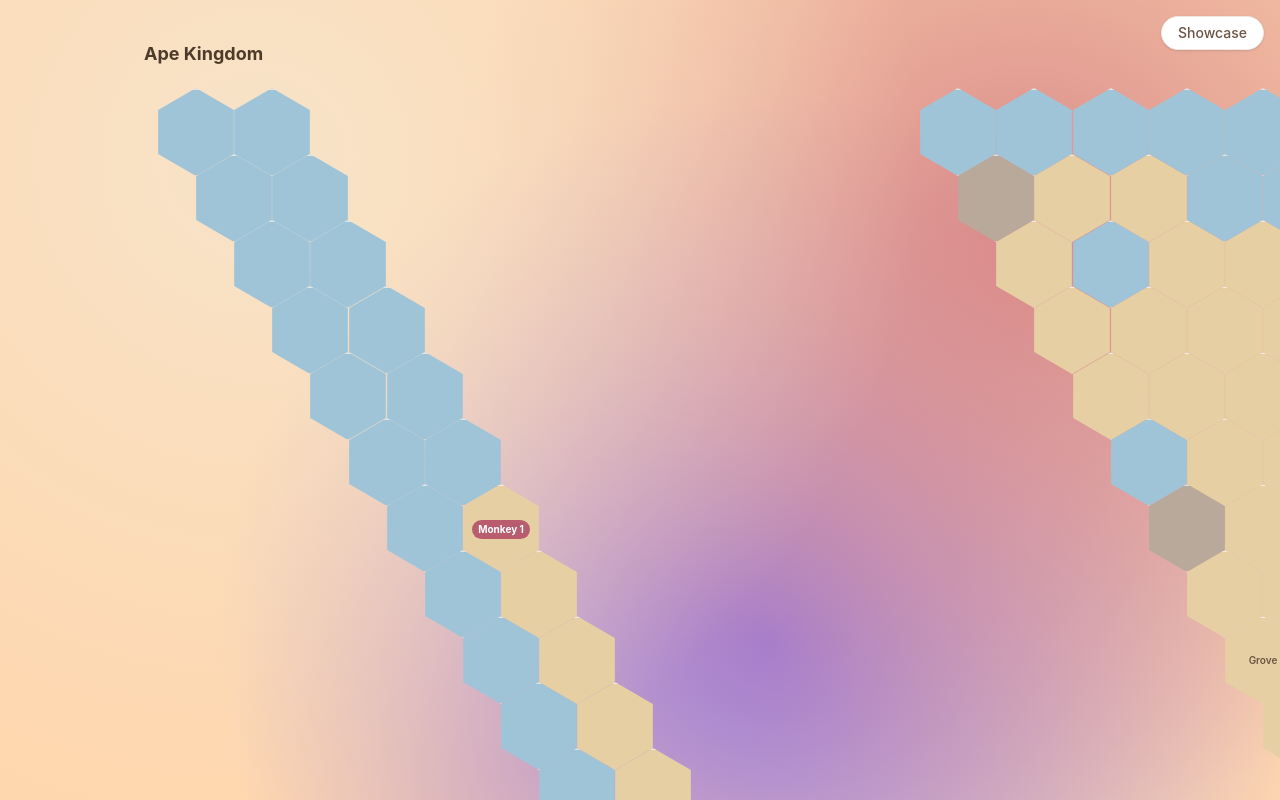
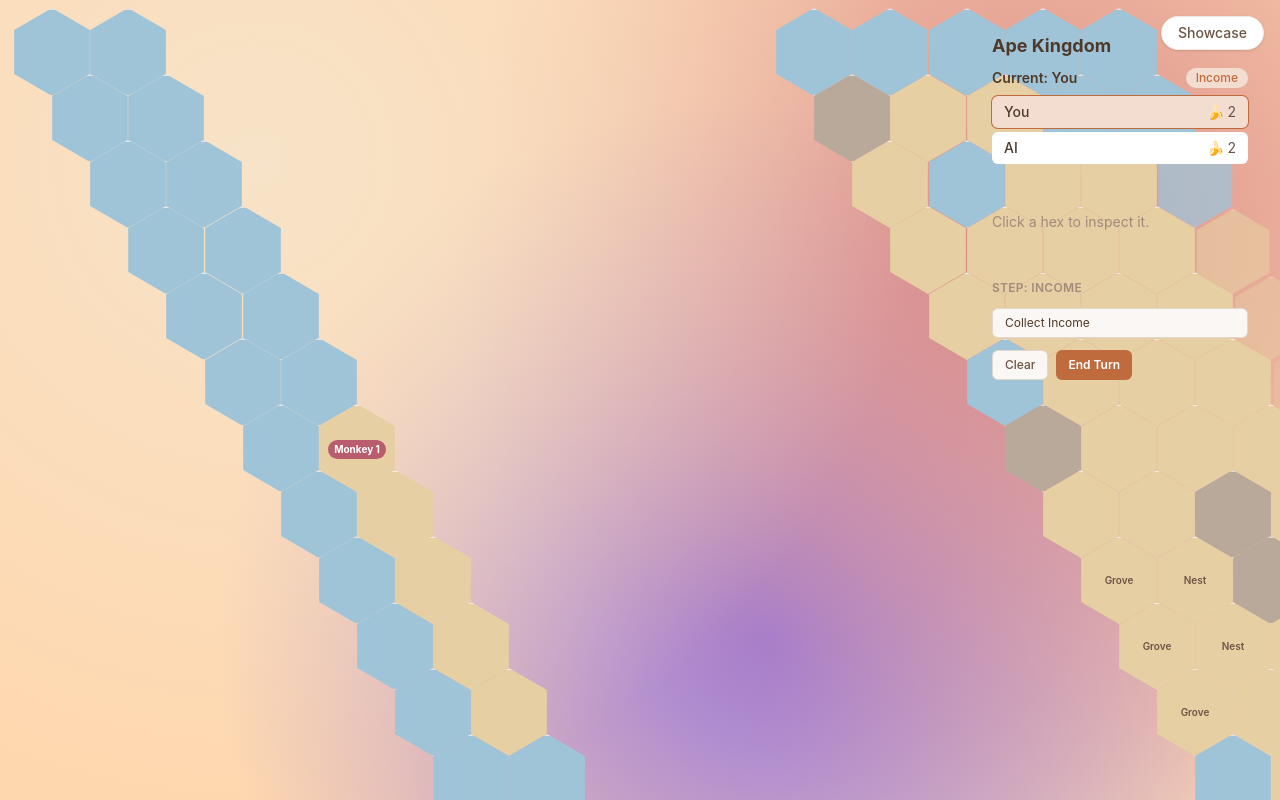
Before and after one commit to AntonLapshin/ape-kingdom, a React (Vite) app: page / in a window 1280 px wide. Built offline with nearby package versions, Linux system fonts and the light colour scheme.

Commit message:
Add full-screen game board that fills viewport (#74) (#77)
Closes #74

```diff
--- a/src/ui/components/PlayableGame.tsx
+++ b/src/ui/components/PlayableGame.tsx
@@ -13,7 +13,7 @@ export interface PlayableGameProps {
 }
 
 /**
- * Playable game screen (M4-T3, extended for M10-T1).
+ * Playable game screen (M4-T3, extended for M10 & M11-T1).
  *
  * The thin composition layer that wires the `useGameSession` view model to
  * the dumb board / action / status components. It owns no game rules — every
@@ -34,6 +34,13 @@ export interface PlayableGameProps {
  *  - uses the thin `useZoom` view model to track the map's zoom scale; and
  *  - mounts a `wheel` listener on the viewport that updates the zoom scale
  *    and prevents the default page scroll while interacting with the board.
+ *
+ * For the full-screen game UI (M11-T1):
+ *  - the board is no longer a contained UI element. The former `max-w-5xl`
+ *    grid container and the `glass-panel` that wrapped the `Board` are
+ *    removed so the map fills the entire viewport. The info panels (status,
+ *    cell info, actions) are floated over the board as a thin overlay so
+ *    they no longer constrain the map.
  *
  * This is the only "stateful" layer in the UI (it calls the view-model hooks);
  * the components it renders stay pure and dumb. The pointer/wheel wiring here
@@ -127,17 +134,15 @@ export function PlayableGame({ aiSeed = 0 }: PlayableGameProps) {
     <div
       data-testid="playable-game"
       ref={viewportRef}
-      className="h-screen w-screen overflow-hidden"
+      className="relative h-screen w-screen overflow-hidden"
       onPointerDown={onPointerDown}
       onPointerMove={onPointerMove}
       onPointerUp={onPointerUp}
       onPointerCancel={onPointerUp}
     >
-      <section className="mx-auto grid max-w-5xl gap-6 lg:grid-cols-[1fr_300px] py-6">
-        <div className="glass-panel rounded-2xl p-4">
-          <h2 className="mb-3 text-lg font-bold text-text-primary">
-            Ape Kingdom
-          </h2>
+      {/* Full-screen map: fills the whole viewport, no longer constrained by
+          a max-width container or a glass panel wrapper (M11-T1). */}
+      <div data-testid="board-layer" className="absolute inset-0">
         <Board
           board={view.board}
           currentPlayer={view.currentPlayer}
@@ -149,8 +154,14 @@ export function PlayableGame({ aiSeed = 0 }: PlayableGameProps) {
         />
       </div>
 
-        <div className="space-y-4">
+      {/* Floating info panels overlay the full-screen map so they don't
+          constrain it (M11-T1). Kept as a thin absolute overlay; polished
+          into floating panels in M11-T2. */}
+      <aside className="absolute right-4 top-4 z-10 flex w-72 flex-col gap-4">
         <div className="glass-panel rounded-2xl p-4">
+          <h2 className="mb-2 text-lg font-bold text-text-primary">
+            Ape Kingdom
+          </h2>
           <StatusPanel
             players={view.players}
             currentPlayer={view.currentPlayer}
@@ -172,8 +183,7 @@ export function PlayableGame({ aiSeed = 0 }: PlayableGameProps) {
             onSubmit={submitTurn}
           />
         </div>
-        </div>
-      </section>
+      </aside>
     </div>
   );
 }
```
Also changed, not shown: 2 other files (tests, documents, lock files or other folders). Lines whose indentation alone changed are shown as unchanged.
